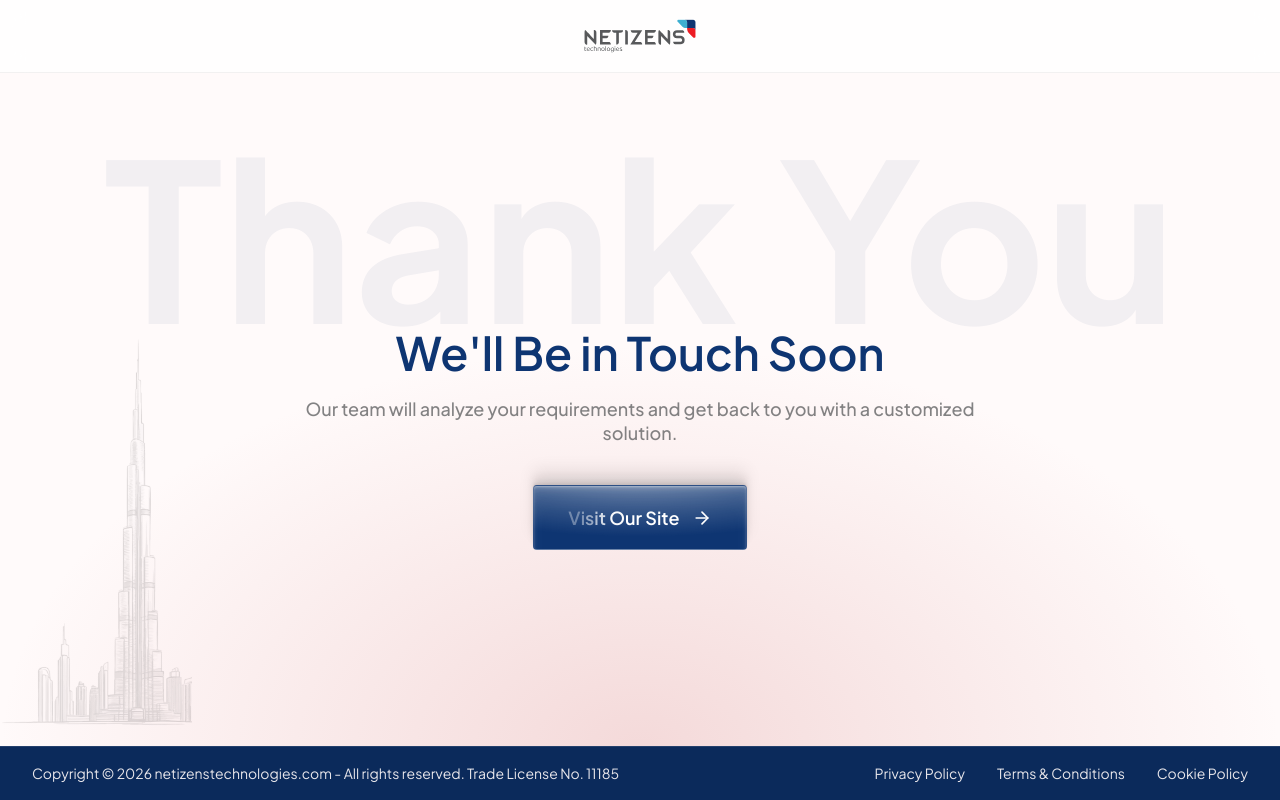
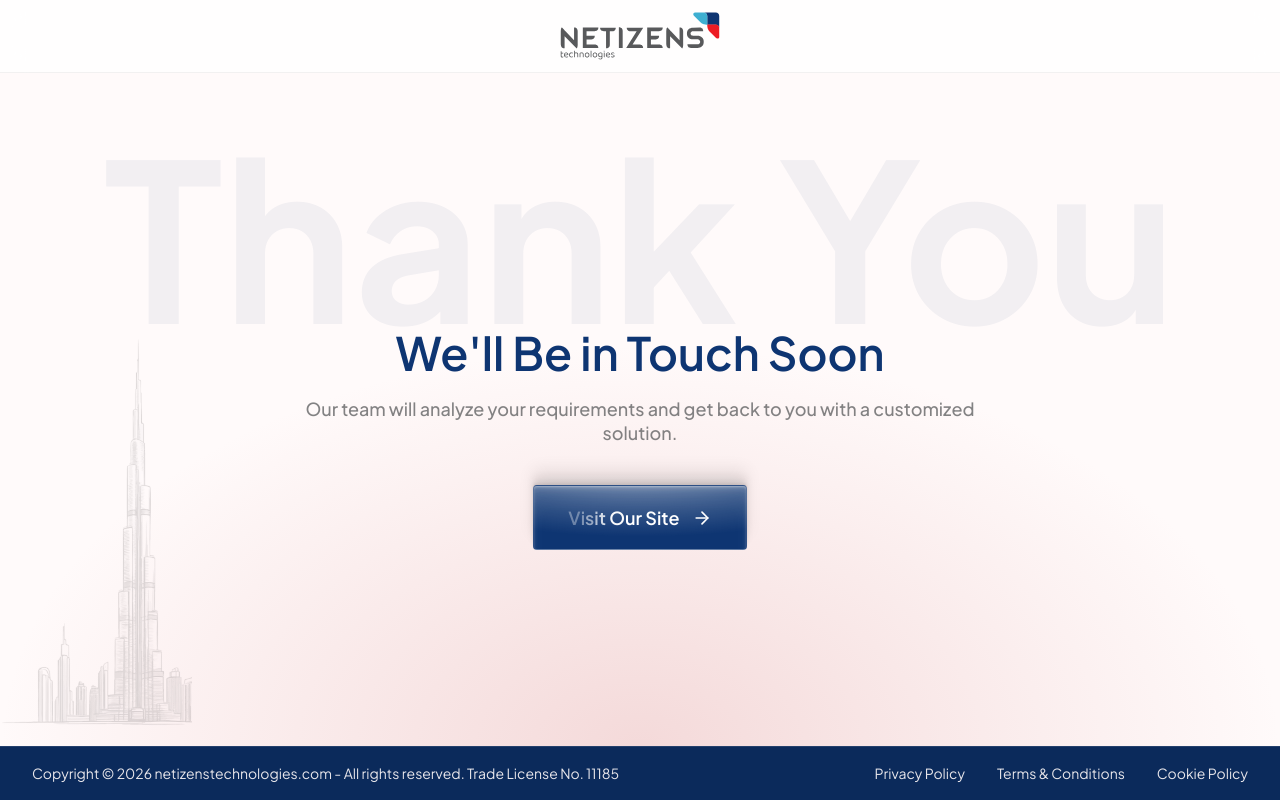
Before and after one commit to netmehul/netizens-uae, a React (Vite) app: page /thank-you in a window 1280 px wide. Built offline with nearby package versions, Linux system fonts and the light colour scheme; a web font is replaced by a local one.

Commit message:
feat: update favicon, improve SEO with new title and meta description, and adjust marquee animation duration

```diff
--- a/src/components/ui/Logo.tsx
+++ b/src/components/ui/Logo.tsx
@@ -6,7 +6,7 @@ export function Logo({ className = "" }: { className?: string }) {
       <img
         src={logoSrc}
         alt="NETIZENS technologies"
-        className="h-[48px] w-auto max-w-28 xs:max-w-max"
+        className="h-[48px] w-auto max-w-48 xs:max-w-max"
       />
     </div>
   );
--- a/src/index.css
+++ b/src/index.css
@@ -12,7 +12,7 @@
 
 @layer utilities {
   .animate-marquee {
-    animation: marquee 25s linear infinite;
+    animation: marquee 60s linear infinite;
   }
 }
 
```
Also changed, not shown: src/assets/thumbnail.jpg (added), 2 other files (tests, documents, lock files or other folders).
